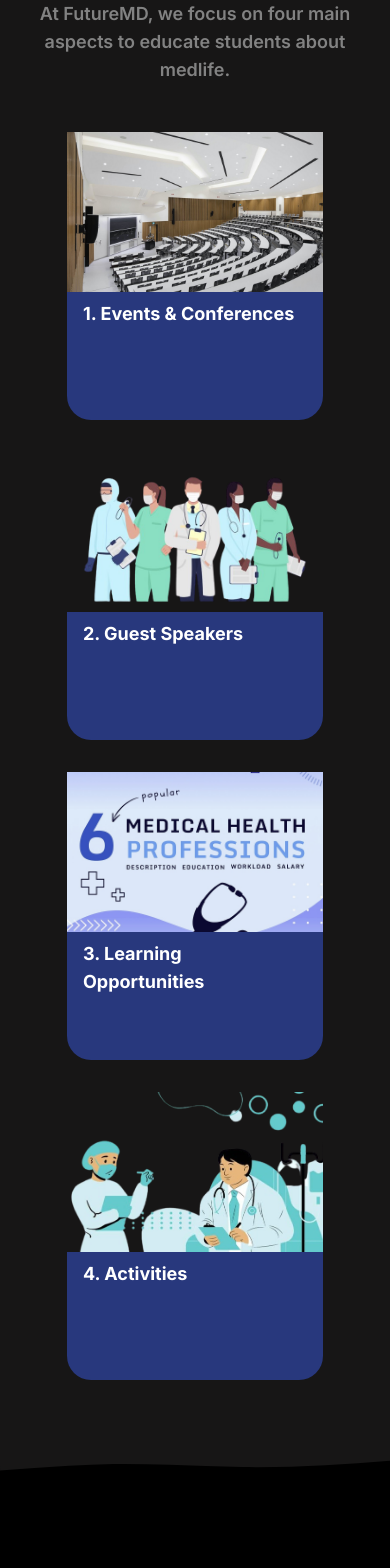
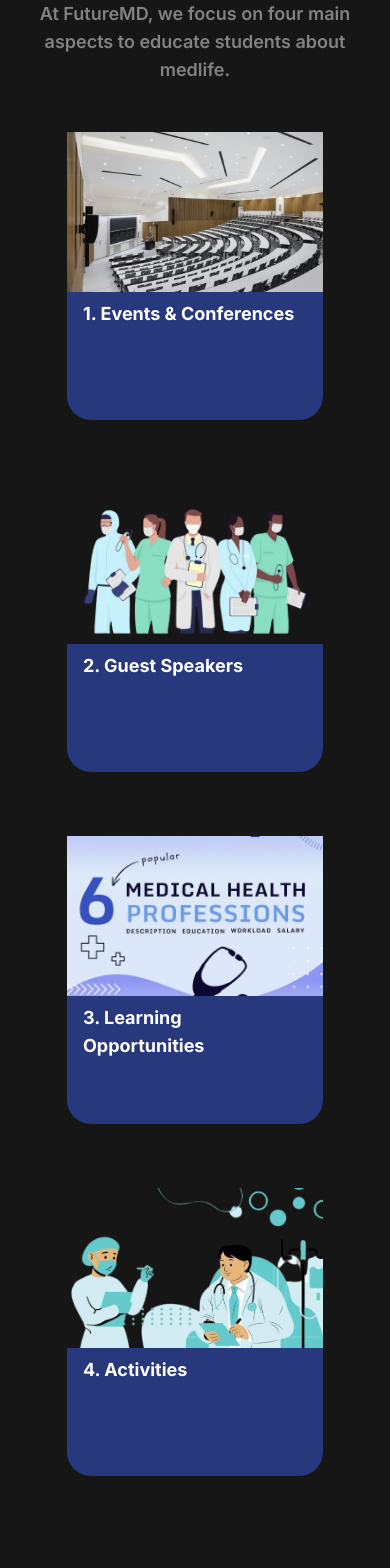
Before and after one commit to advayc/futuremd-site, a Next.js app: page / in a window 390 px wide. Shown: the part 1000-2568 px from the top of the page. Built offline with nearby package versions, Linux system fonts and the light colour scheme.

Commit message:
responsive

```diff
--- a/pages/index.tsx
+++ b/pages/index.tsx
@@ -75,36 +75,37 @@
       </div>
 
       <div ref={(el) => { if (el) fadeRefs.current[1] = el; }} className="fade-in">
-
         <div className="w-full flex flex-col items-center dark:bg-dprimary bg-primary pt-16 pb-12" id="what-does">
-        <h2 className="text-4xl sm:text-5xl md:text-7xl font-bold mb-4 dark:text-white text-center">What <span className="dark:text-hov text-li">FutureMD</span> Does.</h2>
+          <h2 className="text-4xl sm:text-5xl md:text-7xl font-bold mb-4 dark:text-white text-center">
+            What <span className="dark:text-hov text-li">FutureMD</span> Does.
+          </h2>
           <p className="mb-12 px-4 text-lg sm:text-xl md:text-2xl text-center max-w-2xl text-[#828282] font-semibold">
             At FutureMD, we focus on four main aspects to educate students about medlife.
           </p>
-        <div className="grid grid-cols-1 md:grid-cols-4 sm:grid-cols-1 lg:grid-cols-4 gap-4 w-full px-4 md:px-48">
+          <div className="grid grid-cols-1 md:grid-cols-2 lg:grid-cols-4 gap-8  px-4 md:px-16 lg:px-24 xl:px-32">
 
-          <a href="/events" className="flex flex-col items-center mb-4 transition-transform duration-300 transform hover:scale-105">
+            <a href="/events" className="flex flex-col items-center mb-8 transition-transform duration-300 transform hover:scale-105">
               <div className="w-64 h-40 overflow-hidden">
                 <img src="/events/path2med.png" alt="Events & Conferences" className="object-cover w-full h-full" />
               </div>
               <p className="text-lg font-bold rounded-b-3xl text-white bg-li dark:bg-navy w-64 h-32 px-4 py-2 hover:drop-shadow-2xl">1. Events & Conferences</p>
             </a>
 
-          <a href="/team#guests" className="flex flex-col items-center mb-4 transition-transform duration-300 transform hover:scale-105">
+            <a href="/team#guests" className="flex flex-col items-center mb-8 transition-transform duration-300 transform hover:scale-105">
               <div className="w-64 h-40 overflow-hidden">
                 <img src="/guestspeakers.png" alt="Guest Speakers" className="object-cover w-full h-full" />
               </div>
               <p className="text-lg font-bold rounded-b-3xl text-white bg-li dark:bg-navy w-64 h-32 px-4 py-2 hover:drop-shadow-2xl">2. Guest Speakers</p>
             </a>
 
-          <a href="https://www.instagram.com/p/C9YGo8gheCm/?img_index=1" target="_blank" className="flex flex-col items-center mb-4 transition-transform duration-300 transform hover:scale-105">
+            <a href="https://www.instagram.com/p/C9YGo8gheCm/?img_index=1" target="_blank" className="flex flex-col items-center mb-8 transition-transform duration-300 transform hover:scale-105">
               <div className="w-64 h-40 overflow-hidden">
                 <img src="/instagram/3.jpg" alt="Fairs & Fests" className="object-cover w-full h-full" />
               </div>
               <p className="text-lg font-bold rounded-b-3xl text-white bg-li dark:bg-navy w-64 h-32 px-4 py-2 hover:drop-shadow-2xl">3. Learning Opportunities</p>
             </a>
 
-          <a href="/media#gal" className="flex flex-col items-center mb-4 transition-transform duration-300 transform hover:scale-105">
+            <a href="/media#gal" className="flex flex-col items-center mb-8 transition-transform duration-300 transform hover:scale-105">
               <div className="w-64 h-40 overflow-hidden">
                 <img src="/activitiesv2.png" alt="Activities" className="object-cover w-full h-full" />
               </div>
```
Lines whose indentation alone changed are shown as unchanged.
